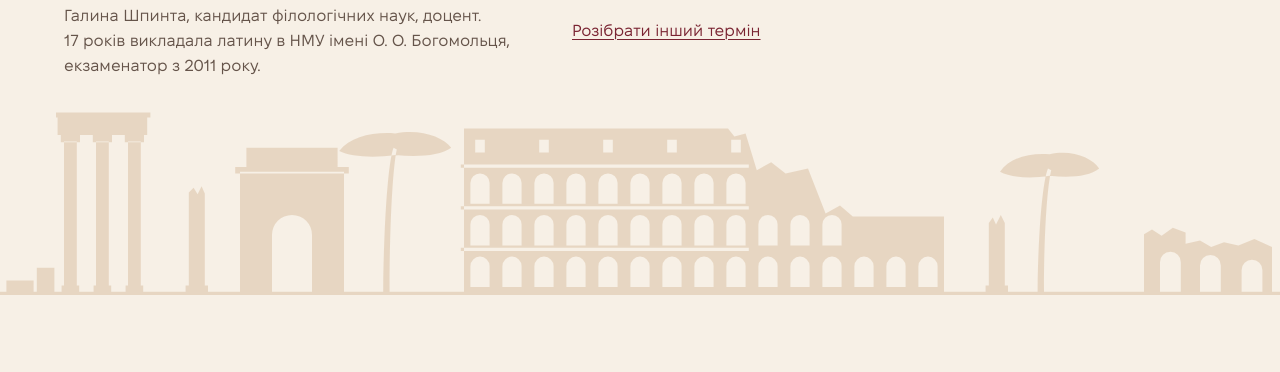
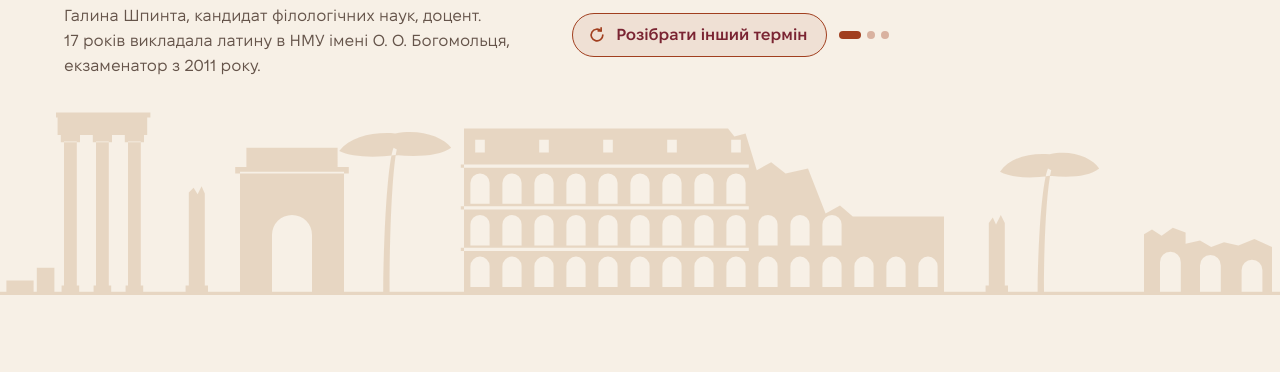
Before and after one commit to VolodymyrShpynta/medicallatin-site, a plain HTML site: page site/index.html in a window 1280 px wide. Shown: the part 402-774 px from the top of the page. Drawn offline with Linux system fonts and the light colour scheme.

Commit message:
Make the term switch in the hero easy to spot
The plain text link was easy to miss. It is now a pill in the annotation colour with a turn icon that spins once after the opening animation, and dots beside it show which of the three terms is on screen. Reduced motion and no-JS behaviour are unchanged.

Co-authored-by: Copilot <223556219+Copilot@users.noreply.github.com>

```diff
--- a/site/assets/css/site.css
+++ b/site/assets/css/site.css
@@ -496,22 +496,54 @@ strong { font-weight: 600; }
   font-weight: 600;
 }
 
+/* «Розібрати інший термін»: a pill in the annotation colour, so it reads as part of the
+   dissected term rather than as a booking button. The dots show which term is on screen. */
+.term__controls {
+  display: flex;
+  flex-wrap: wrap;
+  align-items: center;
+  gap: 0.75rem;
+  margin-top: 1.25rem;
+}
+.term__controls[hidden] { display: none; }
 .term__next {
+  display: inline-flex;
+  align-items: center;
+  gap: 0.55rem;
   min-height: 2.75rem;
-  margin-top: 0.75rem;
-  padding: 0.5rem 0;
-  border: 0;
-  background: none;
+  padding: 0.5rem 1.15rem 0.5rem 0.9rem;
+  border: 1.5px solid var(--red);
+  border-radius: 999px;
+  background: color-mix(in srgb, var(--red) 9%, var(--paper));
   color: var(--maroon);
-  font: inherit;
+  font-family: var(--sans);
+  font-stretch: 100%;
   font-size: 1rem;
-  text-decoration: underline;
-  text-decoration-thickness: 1px;
-  text-underline-offset: 0.18em;
+  font-weight: 600;
+  line-height: 1.2;
   cursor: pointer;
 }
-.term__next:hover { text-decoration-thickness: 2px; }
-.term__next[hidden] { display: none; }
+.term__next:hover { background: color-mix(in srgb, var(--red) 18%, var(--paper)); }
+.term__next:focus-visible { border-radius: 999px; }
+.term__icon {
+  flex: none;
+  width: 1.25em;
+  height: 1.25em;
+  color: var(--red);
+  fill: none;
+  stroke: currentColor;
+  stroke-width: 2;
+  stroke-linecap: round;
+  stroke-linejoin: round;
+}
+.term__dots { display: flex; gap: 0.375rem; }
+.term__dots span {
+  width: 0.5rem;
+  height: 0.5rem;
+  border-radius: 999px;
+  background: color-mix(in srgb, var(--red) 35%, var(--paper));
+}
+.term__dots .is-current { width: 1.375rem; background: var(--red); }
 
 @media (min-width: 64em) {
   .term__gloss { font-size: 1rem; max-width: 9rem; }
@@ -524,12 +556,17 @@ strong { font-weight: 600; }
   .term.is-animating .term__item::after { animation: draw-y 0.25s 0.5s ease-out both; transform-origin: top; }
   .term.is-animating .term__gloss { animation: fade-in 0.3s 0.6s ease-out both; }
   .term.is-animating .term__meaning { animation: fade-in 0.3s 0.75s ease-out both; }
+  /* The icon turns once as the split finishes, and at once on every click. */
+  .term.is-animating .term__icon { animation: turn 0.7s 0.9s cubic-bezier(0.3, 0.7, 0.2, 1); }
+  .term.is-animating.is-switched .term__icon { animation-duration: 0.5s; animation-delay: 0s; }
+  .term__next, .term__dots span { transition: background-color 0.15s, width 0.25s; }
 }
 
 @keyframes term-split { from { gap: 0; } }
 @keyframes draw-x { from { transform: scaleX(0); } }
 @keyframes draw-y { from { transform: scaleY(0); } }
 @keyframes fade-in { from { opacity: 0; } }
+@keyframes turn { to { transform: rotate(360deg); } }
 
 /* Who I am */
 
--- a/site/assets/js/term.js
+++ b/site/assets/js/term.js
@@ -4,17 +4,28 @@
   if (!figure) return;
 
   const body = figure.querySelector(".term__body");
+  const controls = figure.querySelector(".term__controls");
   const button = figure.querySelector(".term__next");
+  const dots = figure.querySelector(".term__dots");
   const templates = Array.from(figure.querySelectorAll("template"));
-  if (!body || !button || templates.length < 2) return;
+  if (!body || !controls || !button || templates.length < 2) return;
+
+  // One dot per term. They are decorative: the new term itself is announced through
+  // the aria-live region.
+  const marks = templates.map(() => document.createElement("span"));
+  dots?.replaceChildren(...marks);
 
   let index = 0;
-  button.hidden = false;
+  const mark = () => marks.forEach((m, i) => m.classList.toggle("is-current", i === index));
+  mark();
+  controls.hidden = false;
 
   button.addEventListener("click", () => {
     index = (index + 1) % templates.length;
     body.replaceChildren(templates[index].content.cloneNode(true));
+    mark();
     // Restart the split animation; CSS skips it when reduced motion is requested.
+    figure.classList.add("is-switched");
     figure.classList.remove("is-animating");
     void figure.offsetWidth;
     figure.classList.add("is-animating");
--- a/site/index.html
+++ b/site/index.html
@@ -67,7 +67,10 @@
             </ol>
             <p class="term__meaning"><span class="term__eq" aria-hidden="true">=</span>запалення внутрішніх шарів серця</p>
           </div>
-          <button class="term__next" type="button" hidden>Розібрати інший термін</button>
+          <div class="term__controls" hidden>
+            <button class="term__next" type="button"><svg class="term__icon" viewBox="0 0 24 24" aria-hidden="true" focusable="false"><path d="M19 12a7 7 0 1 1-2.05-4.95"/><path d="M16.95 3.5v3.55h-3.55"/></svg>Розібрати інший термін</button>
+            <span class="term__dots" aria-hidden="true"></span>
+          </div>
 
           <template>
             <ol class="term__parts" aria-label="Частини терміна endocarditis">
```
Also changed, not shown: site/en/index.html (+4 -1 lines), 1 other file.
